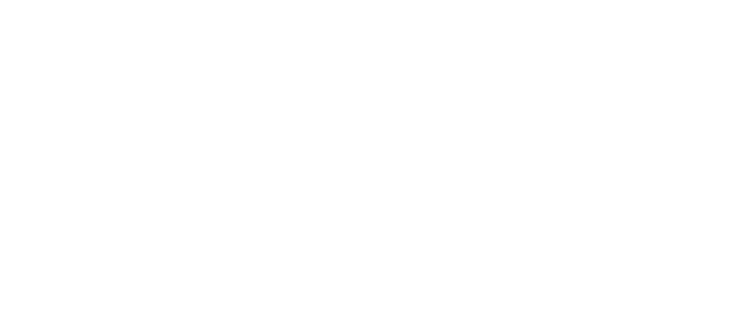
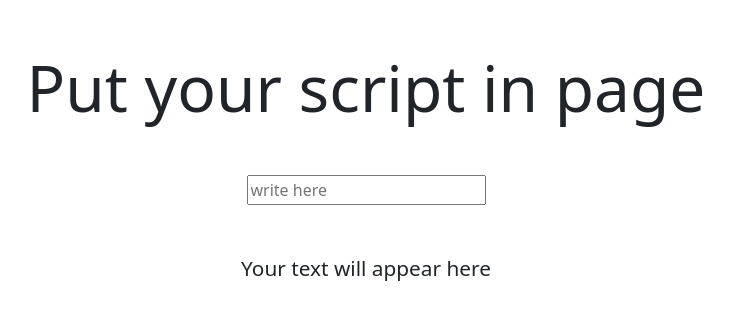
Before and after one commit to EmanuelaPau/vue-hello, a plain HTML site: page index.html in a window 1280 px wide. Shown: the whole page, without its empty margins (274-1008 px from the left). Drawn offline with nearby package versions, Linux system fonts and the light colour scheme.

Commit message:
Add page structure

```diff
--- a/index.html
+++ b/index.html
@@ -18,6 +18,13 @@
 
     <body>
 
+
+        <div class="container">
+            <h1 class="my_title mb-5">Put your script in page</h1>
+            <input class="mb-5" type="text" placeholder="write here" >
+            <p class="my_text">Your text will appear here</p>
+            <img src="" alt="">
+        </div>
         <!-- JS  -->
         <script type="text/javascript" src="script/my_script.js"></script>
     </body>
--- a/style/style.css
+++ b/style/style.css
@@ -0,0 +1,13 @@
+.container {
+    max-width: 900px;
+    margin: 50px auto;
+    text-align: center;
+}
+
+.my_title {
+    font-size: 4rem;
+}
+
+.my_text {
+    font-size: 1.3rem;
+}
```
